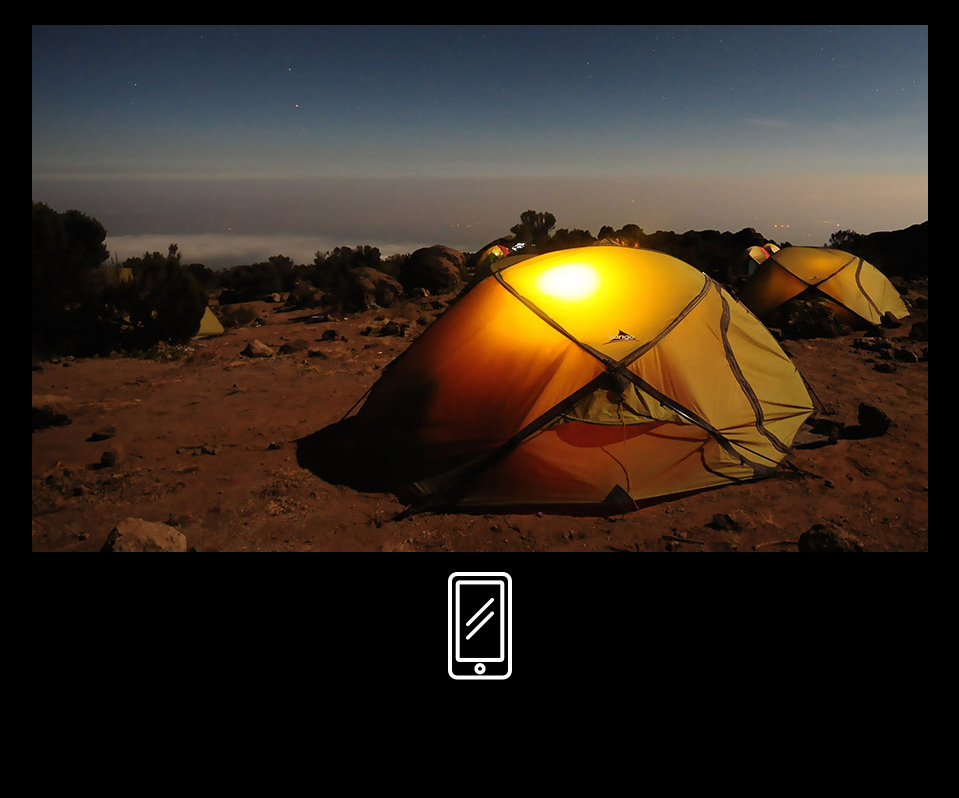
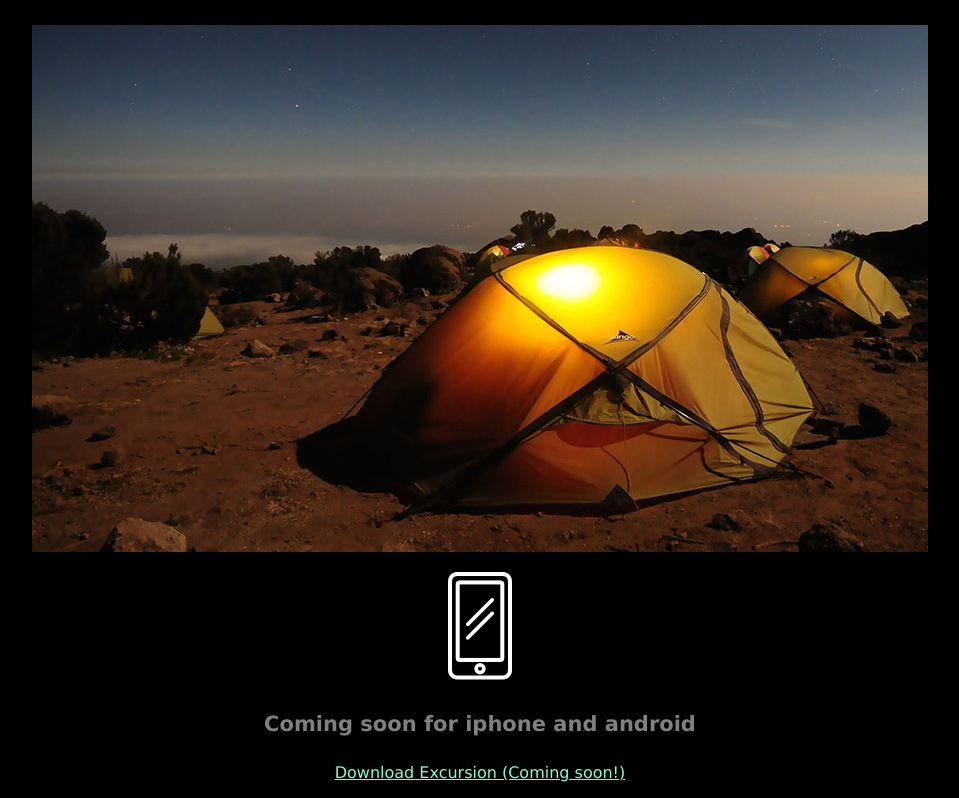
Before and after one commit to kibrom-22/excursion, a plain HTML site: page index.html in a window 1280 px wide. Shown: the part 460-1258 px from the top of the page, without its empty margins (160-1119 px from the left). Before the commit the page ends 1160 px from the top, so only its background shows below. Drawn offline with Linux system fonts and the light colour scheme.

Commit message:
added footer text

```diff
--- a/index.html
+++ b/index.html
@@ -17,5 +17,7 @@
    <h4 class="header--sub-header">Excursion reemembers places you like, and recomends new points of interest around you. </h4>
    <p><img src="resources/images/camp.jpg"></p>
    <p><img src="resources/images/phone.png"></p>
+   <h4 class="header--sub-header">Coming soon for iphone and android</h4>
+   <p><a class="link--cta" href="#">Download Excursion (Coming soon!)</a></p>
 </body>
 </html>
```
